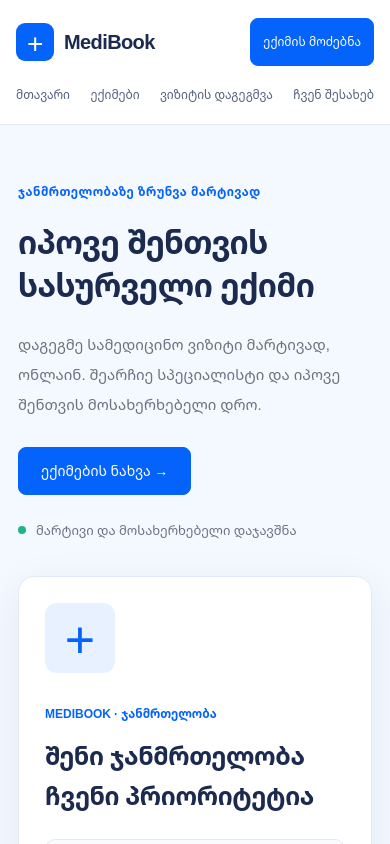
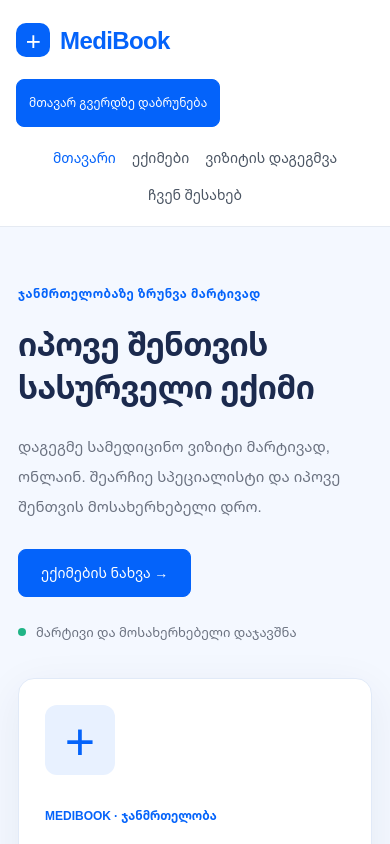
Before and after one commit to takkh19/MediBook, a React (Vite) app: page / in a window 390 px wide. Shown: the top 844 px of the page. Built offline with nearby package versions, Linux system fonts and the light colour scheme.

Commit message:
refactor: create reusable shared site header

```diff
--- a/src/Pages/About.jsx
+++ b/src/Pages/About.jsx
@@ -1,23 +1,10 @@
 
 import { Link } from "react-router-dom";
+import SiteHeader from "../components/SiteHeader/SiteHeader";
 function About() {
   return (
     <div className="app">
-      <header className="site-header">
-        <Link className="brand" to="/" aria-label="MediBook მთავარი გვერდი">
-          <span className="brand-icon" aria-hidden="true">+</span>
-          MediBook
-        </Link>
-
-        <nav className="navigation" aria-label="მთავარი ნავიგაცია">
-          <Link to="/">მთავარი</Link>
-          <Link to="/about">ჩვენ შესახებ</Link>
-        </nav>
-
-        <Link className="button" to="/">
-          მთავარ გვერდზე დაბრუნება
-        </Link>
-      </header>
+      <SiteHeader />
 
       <main>
         <section className="hero-section" aria-labelledby="about-title">
--- a/src/Pages/Appointments.jsx
+++ b/src/Pages/Appointments.jsx
@@ -1,6 +1,7 @@
 
 import { Link, useSearchParams } from "react-router-dom";
 import { useState } from "react";
+import SiteHeader from "../components/SiteHeader/SiteHeader";
 
 const doctors = [
   { id: "1", name: "ნინო ბერიძე", specialty: "კარდიოლოგი" },
@@ -35,18 +36,7 @@ function Appointment() {
 
   return (
     <div className="app">
-      <header className="site-header">
-        <Link className="brand" to="/">
-          <span className="brand-icon" aria-hidden="true">+</span>
-          MediBook
-        </Link>
-
-        <nav className="navigation" aria-label="მთავარი ნავიგაცია">
-          <Link to="/">მთავარი</Link>
-          <Link to="/doctors">ექიმები</Link>
-          <Link to="/about">ჩვენ შესახებ</Link>
-        </nav>
-      </header>
+      <SiteHeader />
 
       <main>
         <section className="doctors-section" aria-labelledby="appointment-title">
--- a/src/Pages/Doctors.jsx
+++ b/src/Pages/Doctors.jsx
@@ -1,68 +1,13 @@
-
-import { Link } from "react-router-dom";
+import { useDoctors } from "../hooks/useDoctors";
+import DoctorCard from "../components/DoctorCard/DoctorCard";
+import SiteHeader from "../components/SiteHeader/SiteHeader";
 
 function Doctors() {
-  const doctors = [
-    {
-      id: 1,
-      name: "ნინო ბერიძე",
-      specialty: "კარდიოლოგი",
-      experience: "10 წლის გამოცდილება",
-      initials: "ნბ",
-    },
-    {
-      id: 2,
-      name: "გიორგი მაისურაძე",
-      specialty: "დერმატოლოგი",
-      experience: "8 წლის გამოცდილება",
-      initials: "გმ",
-    },
-    {
-      id: 3,
-      name: "ანა ლომიძე",
-      specialty: "ნევროლოგი",
-      experience: "7 წლის გამოცდილება",
-      initials: "ალ",
-    },
-    {
-      id: 4,
-      name: "დავით კაპანაძე",
-      specialty: "ოჯახის ექიმი",
-      experience: "12 წლის გამოცდილება",
-      initials: "დკ",
-    },
-    {
-      id: 5,
-      name: "მარიამ ჯაფარიძე",
-      specialty: "პედიატრი",
-      experience: "9 წლის გამოცდილება",
-      initials: "მჯ",
-    },
-    {
-      id: 6,
-      name: "ლევან გელაშვილი",
-      specialty: "ორთოპედი",
-      experience: "11 წლის გამოცდილება",
-      initials: "ლგ",
-    },
-  ];
+    const { doctors } = useDoctors();
 
     return (
         <div className="app">
-      <header className="site-header">
-        <Link className="brand" to="/" aria-label="MediBook მთავარი გვერდი">
-          <span className="brand-icon" aria-hidden="true">+</span>
-          MediBook
-        </Link>
-
-        <nav className="navigation" aria-label="მთავარი ნავიგაცია">
-          <Link to="/">მთავარი</Link>
-          <Link to="/doctors" aria-current="page">ექიმები</Link>
-          <Link to="/about">ჩვენ შესახებ</Link>
-        </nav>
-
-        <Link className="button" to="/">მთავარ გვერდზე დაბრუნება</Link>
-      </header>
+            <SiteHeader />
 
             <main>
                 <section className="hero-section" aria-labelledby="doctors-page-title">
@@ -94,20 +39,7 @@ function Doctors() {
 
                     <div className="doctor-grid">
                         {doctors.map((doctor) => (
-              <article className="doctor-card" key={doctor.id}>
-                <div className="doctor-avatar" aria-hidden="true">
-                  {doctor.initials}
-                </div>
-                <h3>{doctor.name}</h3>
-                <p className="doctor-specialty">{doctor.specialty}</p>
-                <p className="doctor-experience">{doctor.experience}</p>
-                <Link
-                  className="button button-outline doctor-button"
-                  to={`/appointment?doctor=${doctor.id}`}
-                >
-                  ვიზიტის დაგეგმვა
-                </Link>
-              </article>
+                            <DoctorCard key={doctor.id} doctor={doctor} />
                         ))}
                     </div>
                 </section>
--- a/src/Pages/Home.jsx
+++ b/src/Pages/Home.jsx
@@ -1,23 +1,9 @@
 
 import { Link } from "react-router-dom";
-function Home() {
+import SiteHeader from "../components/SiteHeader/SiteHeader";function Home() {
   return (
     <div className="app">
-      <header className="site-header">
-        <Link className="brand" to="/" aria-label="MediBook მთავარი გვერდი">
-          <span className="brand-icon" aria-hidden="true">+</span>
-          MediBook
-        </Link>
-
-        <nav className="navigation" aria-label="მთავარი ნავიგაცია">
-          <Link to="/">მთავარი</Link>
-          <Link to="/doctors">ექიმები</Link>
-          <Link to="/appointments">ვიზიტის დაგეგმვა</Link>
-          <Link to="/about">ჩვენ შესახებ</Link>
-        </nav>
-
-        <Link className="button" to="/doctors">ექიმის მოძებნა</Link>
-      </header>
+      <SiteHeader />
 
       <main>
         <section className="hero-section" aria-labelledby="hero-title">
--- /dev/null
+++ b/src/components/DoctorCard/DoctorCard.jsx
@@ -0,0 +1,24 @@
+import { Link } from "react-router-dom";
+
+function DoctorCard({ doctor }) {
+  return (
+    <article className="doctor-card">
+      <div className="doctor-avatar" aria-hidden="true">
+        {doctor.initials}
+      </div>
+
+      <h3>{doctor.name}</h3>
+      <p className="doctor-specialty">{doctor.specialty}</p>
+      <p className="doctor-experience">{doctor.experience}</p>
+
+      <Link
+        className="button button-outline doctor-button"
+        to={`/appointments?doctor=${doctor.id}`}
+      >
+        ვიზიტის დაგეგმვა
+      </Link>
+    </article>
+  );
+}
+
+export default DoctorCard;
--- /dev/null
+++ b/src/components/SiteHeader/SiteHeader.css
@@ -0,0 +1,112 @@
+
+.site-header {
+  display: grid;
+  grid-template-columns: 1fr auto 1fr;
+  align-items: center;
+  gap: 24px;
+  padding: 20px 7%;
+  background: #ffffff;
+  border-bottom: 1px solid #e8edf5;
+}
+
+/* Logo on the left */
+.site-header .brand {
+  display: inline-flex;
+  align-items: center;
+  justify-self: start;
+  gap: 10px;
+  color: #0463fa;
+  font-size: 24px;
+  font-weight: 700;
+  text-decoration: none;
+  white-space: nowrap;
+}
+
+.site-header .brand-icon {
+  display: inline-flex;
+  align-items: center;
+  justify-content: center;
+  width: 34px;
+  height: 34px;
+  border-radius: 10px;
+  background: #0463fa;
+  color: #ffffff;
+  font-size: 26px;
+}
+
+/* Navigation centered in the header */
+.site-header .navigation {
+  display: flex;
+  align-items: center;
+  justify-self: center;
+  gap: 24px;
+  flex-wrap: wrap;
+}
+
+.site-header .navigation a {
+  color: #4b5563;
+  font-size: 15px;
+  font-weight: 500;
+  text-decoration: none;
+  white-space: nowrap;
+  transition: color 0.2s ease;
+}
+
+.site-header .navigation a:hover,
+.site-header .navigation a.active {
+  color: #0463fa;
+}
+
+/* Action button on the right */
+.site-header .site-header-action {
+  justify-self: end;
+  white-space: nowrap;
+}
+
+/* Tablet layout */
+@media (max-width: 1000px) {
+  .site-header {
+    grid-template-columns: 1fr auto;
+    row-gap: 20px;
+    padding: 20px 5%;
+  }
+
+  .site-header .navigation {
+    grid-column: 1 / -1;
+    grid-row: 2;
+    justify-self: center;
+  }
+
+  .site-header .site-header-action {
+    grid-column: 2;
+    grid-row: 1;
+  }
+}
+
+/* Mobile layout */
+@media (max-width: 600px) {
+  .site-header {
+    display: flex;
+    flex-direction: column;
+    align-items: stretch;
+    gap: 18px;
+    padding: 18px 5%;
+  }
+
+  .site-header .brand {
+    align-self: flex-start;
+  }
+
+  .site-header .navigation {
+    justify-content: center;
+    gap: 12px 16px;
+  }
+
+  .site-header .navigation a {
+    font-size: 14px;
+  }
+
+  .site-header .site-header-action {
+    align-self: flex-start;
+  }
+}
--- /dev/null
+++ b/src/components/SiteHeader/SiteHeader.jsx
@@ -0,0 +1,29 @@
+
+import { Link, NavLink } from "react-router-dom";
+import "./SiteHeader.css";
+
+function SiteHeader() {
+    return (
+        <header className="site-header">
+            <Link className="brand" to="/" aria-label="MediBook მთავარი გვერდი">
+                <span className="brand-icon" aria-hidden="true">+</span>
+                MediBook
+            </Link>
+
+
+            <nav className="navigation" aria-label="მთავარი ნავიგაცია">
+                <NavLink to="/" end>მთავარი</NavLink>
+                <NavLink to="/doctors">ექიმები</NavLink>
+                <NavLink to="/appointments">ვიზიტის დაგეგმვა</NavLink>
+                <NavLink to="/about">ჩვენ შესახებ</NavLink>
+            </nav>
+
+
+            <Link className="button site-header-action" to="/">
+                მთავარ გვერდზე დაბრუნება
+            </Link>
+        </header>
+    );
+}
+
+export default SiteHeader;
--- /dev/null
+++ b/src/hooks/useDoctors.js
@@ -0,0 +1,8 @@
+import { useState } from "react";
+import { getDoctors } from "../services/doctorsServices";
+
+export function useDoctors() {
+  const [doctors] = useState(() => getDoctors());
+
+  return { doctors };
+}
--- /dev/null
+++ b/src/services/doctorsServices.js
@@ -0,0 +1,54 @@
+
+const doctors = [
+  {
+    id: 1,
+    name: "ნინო ბერიძე",
+    specialty: "კარდიოლოგი",
+    experience: "10 წლის გამოცდილება",
+    initials: "ნბ",
+  },
+  {
+    id: 2,
+    name: "გიორგი მაისურაძე",
+    specialty: "დერმატოლოგი",
+    experience: "8 წლის გამოცდილება",
+    initials: "გმ",
+  },
+  {
+    id: 3,
+    name: "ანა ლომიძე",
+    specialty: "ნევროლოგი",
+    experience: "7 წლის გამოცდილება",
+    initials: "ალ",
+  },
+  {
+    id: 4,
+    name: "დავით კაპანაძე",
+    specialty: "ოჯახის ექიმი",
+    experience: "12 წლის გამოცდილება",
+    initials: "დკ",
+  },
+  {
+    id: 5,
+    name: "მარიამ ჯაფარიძე",
+    specialty: "პედიატრი",
+    experience: "9 წლის გამოცდილება",
+    initials: "მჯ",
+  },
+  {
+    id: 6,
+    name: "ლევან გელაშვილი",
+    specialty: "ორთოპედი",
+    experience: "11 წლის გამოცდილება",
+    initials: "ლგ",
+  },
+];
+
+/**
+ * Returns the list of doctors.
+ * @returns {import("../types/doctorTypes").Doctor[]}
+ */
+
+export function getDoctors() {
+  return doctors;
+}
--- /dev/null
+++ b/src/types/doctorTypes.js
@@ -0,0 +1,10 @@
+/**
+ * @typedef {Object} Doctor
+ * @property {number} id
+ * @property {string} name
+ * @property {string} specialty
+ * @property {string} experience
+ * @property {string} initials
+ */
+
+export {};
```
Lines whose indentation alone changed are shown as unchanged.
